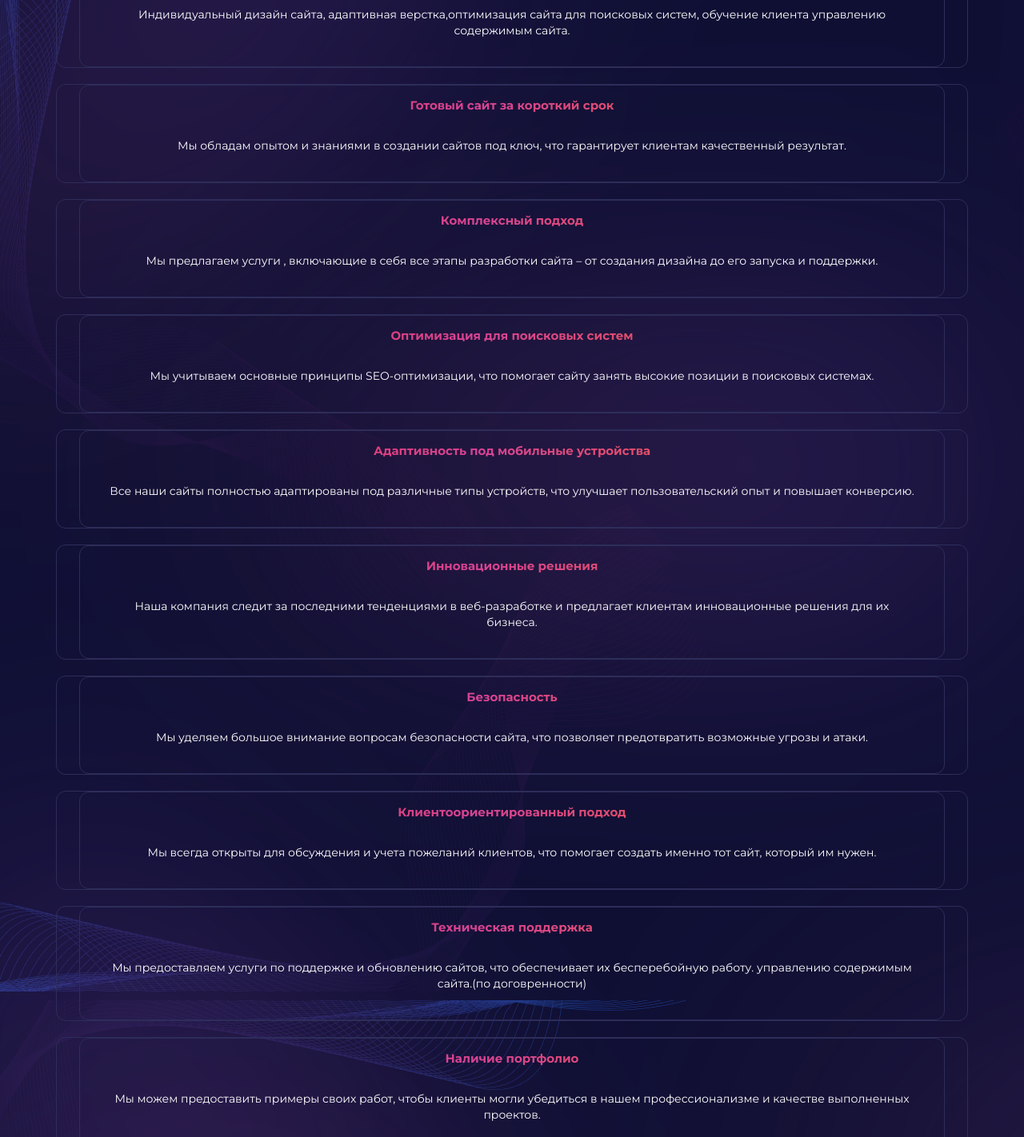
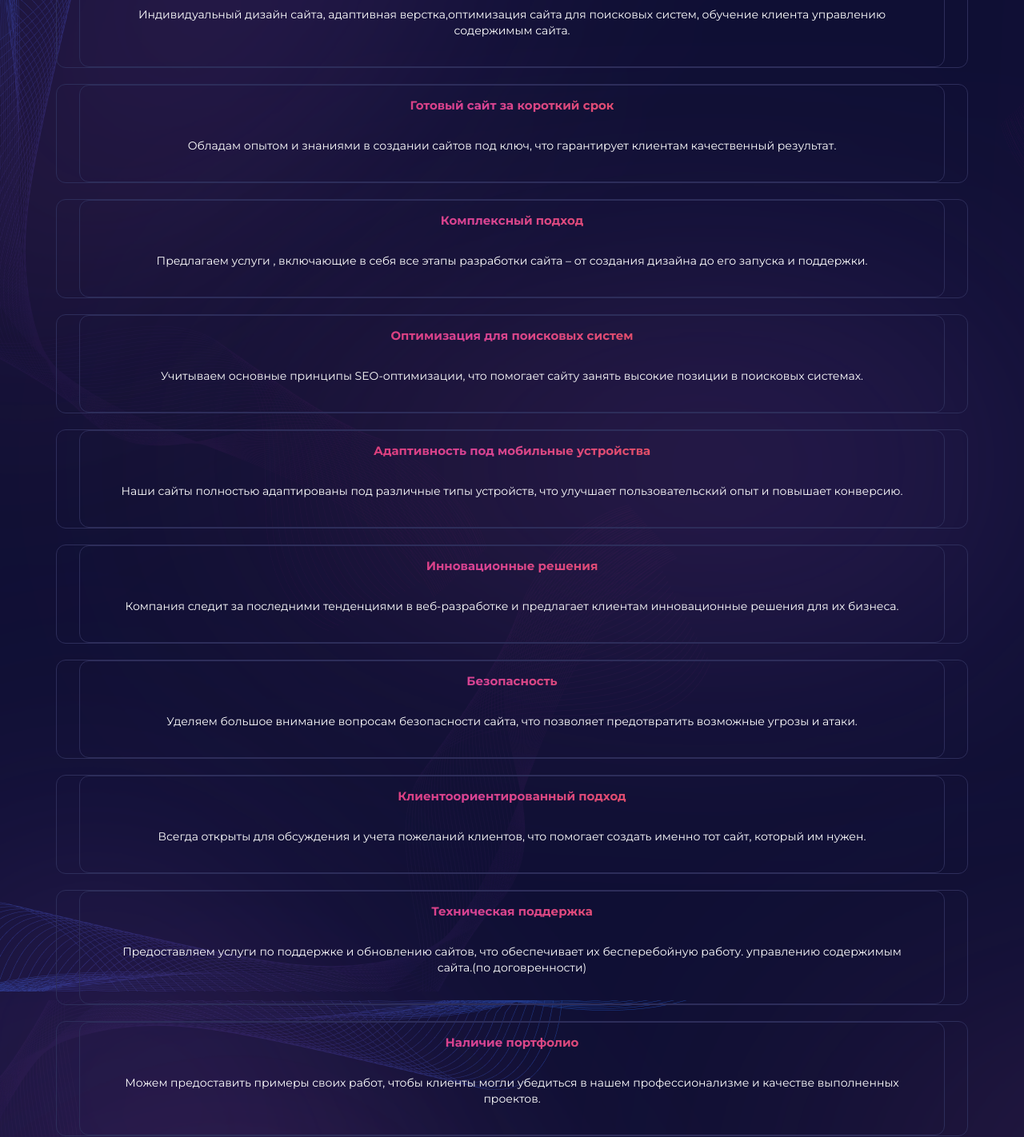
Before and after one commit to Quma4ka/qumaWWW, a plain HTML site: page index.html in a window 1280 px wide. Shown: the part 1169-2591 px from the top of the page at 80% size. Drawn offline with Linux system fonts and the light colour scheme; a web font is replaced by a local one.

Commit message:
Add files via upload

```diff
--- a/contact_media.css
+++ b/contact_media.css
@@ -170,7 +170,6 @@
   .footer_menu {
     display: none;
   }
-
 }
 
 @media screen and (width > 1601px) {
--- a/index.html
+++ b/index.html
@@ -142,7 +142,7 @@
             <div>
               <p class="name_g">Готовый сайт за короткий срок</p>
               <p class="desc_g">
-                Мы обладам опытом и знаниями в создании сайтов под ключ, что
+                Обладам опытом и знаниями в создании сайтов под ключ, что
                 гарантирует клиентам качественный результат.
               </p>
             </div>
@@ -151,7 +151,7 @@
             <div>
               <p class="name_g">Комплексный подход</p>
               <p class="desc_g">
-                Мы предлагаем услуги , включающие в себя все этапы разработки
+                Предлагаем услуги , включающие в себя все этапы разработки
                 сайта – от создания дизайна до его запуска и поддержки.
               </p>
             </div>
@@ -160,7 +160,7 @@
             <div>
               <p class="name_g">Оптимизация для поисковых систем</p>
               <p class="desc_g">
-                Мы учитываем основные принципы SEO-оптимизации, что помогает
+               Учитываем основные принципы SEO-оптимизации, что помогает
                 сайту занять высокие позиции в поисковых системах.
               </p>
             </div>
@@ -169,7 +169,7 @@
             <div>
               <p class="name_g">Адаптивность под мобильные устройства</p>
               <p class="desc_g">
-                Все наши сайты полностью адаптированы под различные типы
+                Наши сайты полностью адаптированы под различные типы
                 устройств, что улучшает пользовательский опыт и повышает
                 конверсию.
               </p>
@@ -179,7 +179,7 @@
             <div>
               <p class="name_g">Инновационные решения</p>
               <p class="desc_g">
-                Наша компания следит за последними тенденциями в веб-разработке
+                Компания следит за последними тенденциями в веб-разработке
                 и предлагает клиентам инновационные решения для их бизнеса.
               </p>
             </div>
@@ -188,7 +188,7 @@
             <div>
               <p class="name_g">Безопасность</p>
               <p class="desc_g">
-                Мы уделяем большое внимание вопросам безопасности сайта, что
+                Уделяем большое внимание вопросам безопасности сайта, что
                 позволяет предотвратить возможные угрозы и атаки.
               </p>
             </div>
@@ -197,7 +197,7 @@
             <div>
               <p class="name_g">Клиентоориентированный подход</p>
               <p class="desc_g">
-                Мы всегда открыты для обсуждения и учета пожеланий клиентов, что
+                Всегда открыты для обсуждения и учета пожеланий клиентов, что
                 помогает создать именно тот сайт, который им нужен.
               </p>
             </div>
@@ -206,7 +206,7 @@
             <div>
               <p class="name_g">Техническая поддержка</p>
               <p class="desc_g">
-                Мы предоставляем услуги по поддержке и обновлению сайтов, что
+                Предоставляем услуги по поддержке и обновлению сайтов, что
                 обеспечивает их бесперебойную работу. управлению содержимым
                 сайта.(по договренности)
               </p>
@@ -216,7 +216,7 @@
             <div>
               <p class="name_g">Наличие портфолио</p>
               <p class="desc_g">
-                Мы можем предоставить примеры своих работ, чтобы клиенты могли
+                Можем предоставить примеры своих работ, чтобы клиенты могли
                 убедиться в нашем профессионализме и качестве выполненных
                 проектов.
               </p>
@@ -234,7 +234,7 @@
           <div><p>PHP</p></div>
           <div><p>PYTHON</p></div>
           <div><p>JAVA</p></div>
-          <div><p>RUST</p></div>
+
           <div><p>RUBY</p></div>
         </div>
         <div class="framework_2">
```
Also changed, not shown: index_media.css (indentation only).
